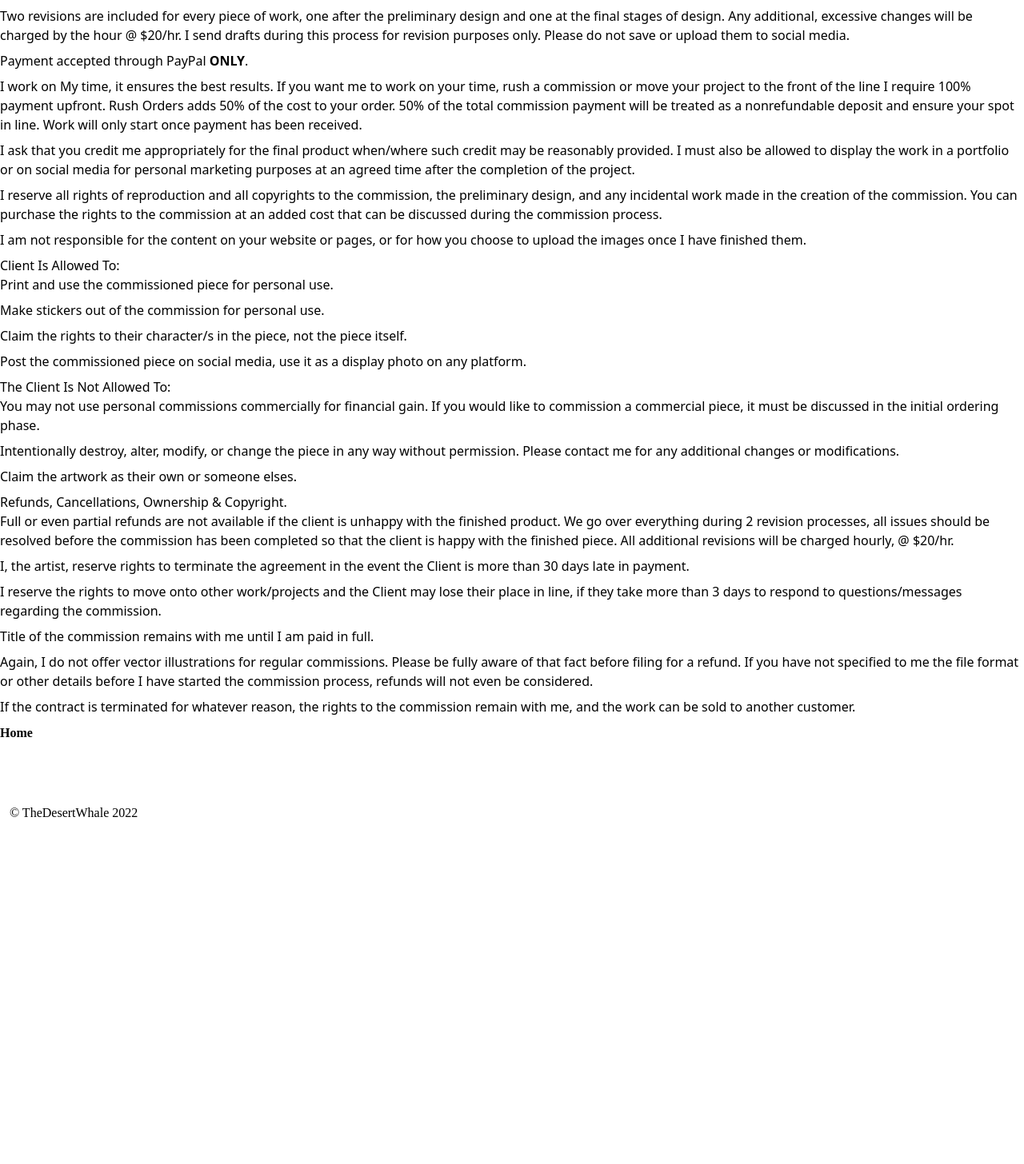
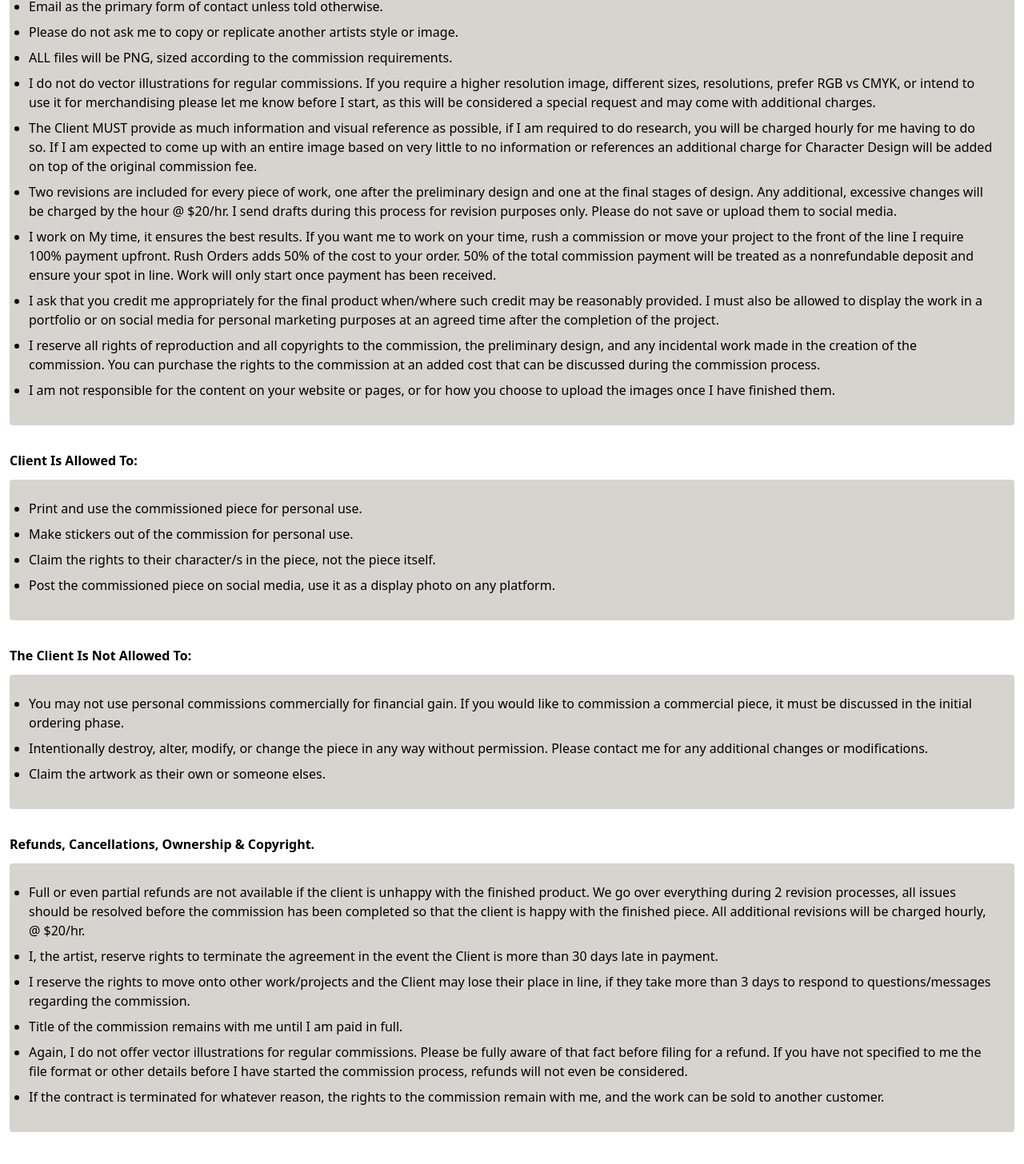
Before and after one commit to Huntthee/next-desert-site, a Next.js app: page /policy in a window 1280 px wide. Shown: the part 387-1843 px from the top of the page at 80% size. Before the commit the page ends 1428 px from the top, so only its background shows below. Built offline with nearby package versions, Linux system fonts and the light colour scheme; a web font is replaced by a local one.

Commit message:
applied styles to mobile policy page

```diff
--- a/pages/components/policy-content.tsx
+++ b/pages/components/policy-content.tsx
@@ -1,47 +1,148 @@
 export default function PolicyContent() {
   return (
     <>
-      <section>
-        <h1>Policy and Terms of Service</h1>
-        <h3>General Working Policy, Please Read Carefully!</h3>
-        <h3>By commissioning me, you acknowledge and agree to the terms stated below.</h3>
-        <ul>
+      <section className="m-2">
+        <h1 className="text-center text-2xl font-bold mt-5">
+          Policy and Terms of Service
+        </h1>
+        <h3 className="text-center text-xl font bold my-5">
+          General Working Policy, Please Read Carefully!
+        </h3>
+        <h3 className="font-bold text-center mb-4">
+          By commissioning me, you acknowledge and agree to the terms stated
+          below.
+        </h3>
+
+        <ul className="bg-shade p-4 list-disc rounded mb-5">
+          <li className="bg-salmon text-center py-3 my-3 list-none">
+            Payment accepted through PayPal <strong>ONLY</strong>.
+          </li>
           <li>I work Monday to Friday</li>
           <li>Email as the primary form of contact unless told otherwise.</li>
-          <li>Please do not ask me to copy or replicate another artists style or image.</li>
-          <li>ALL files will be PNG, sized according to the commission requirements.</li>
-          <li>I do not do vector illustrations for regular commissions. If you require a higher resolution image, different sizes, resolutions, prefer RGB vs CMYK, or intend to use it for merchandising please let me know before I start, as this will be considered a special request and may come with additional charges.</li>
-          <li>The Client MUST provide as much information and visual reference as possible, if I am required to do research, you will be charged hourly for me having to do so. If I am expected to come up with an entire image based on very little to no information or references an additional charge for Character Design will be added on top of the original commission fee.</li>
-          <li>Two revisions are included for every piece of work, one after the preliminary design and one at the final stages of design. Any additional, excessive changes will be charged by the hour @ $20/hr. I send drafts during this process for revision purposes only. Please do not save or upload them to social media.</li>
-          <li>Payment accepted through PayPal <strong>ONLY</strong>.</li>
-          <li>I work on My time, it ensures the best results. If you want me to work on your time, rush a commission or move your project to the front of the line I require 100% payment upfront. Rush Orders adds 50% of the cost to your order. 50% of the total commission payment will be treated as a nonrefundable deposit and ensure your spot in line. Work will only start once payment has been received.</li>
-          <li>I ask that you credit me appropriately for the final product when/where such credit may be reasonably provided. I must also be allowed to display the work in a portfolio or on social media for personal marketing purposes at an agreed time after the completion of the project.</li>
-          <li>I reserve all rights of reproduction and all copyrights to the commission, the preliminary design, and any incidental work made in the creation of the commission. You can purchase the rights to the commission at an added cost that can be discussed during the commission process.</li>
-          <li>I am not responsible for the content on your website or pages, or for how you choose to upload the images once I have finished them.</li>
+          <li>
+            Please do not ask me to copy or replicate another artists style or
+            image.
+          </li>
+          <li>
+            ALL files will be PNG, sized according to the commission
+            requirements.
+          </li>
+          <li>
+            I do not do vector illustrations for regular commissions. If you
+            require a higher resolution image, different sizes, resolutions,
+            prefer RGB vs CMYK, or intend to use it for merchandising please let
+            me know before I start, as this will be considered a special request
+            and may come with additional charges.
+          </li>
+          <li>
+            The Client MUST provide as much information and visual reference as
+            possible, if I am required to do research, you will be charged
+            hourly for me having to do so. If I am expected to come up with an
+            entire image based on very little to no information or references an
+            additional charge for Character Design will be added on top of the
+            original commission fee.
+          </li>
+          <li>
+            Two revisions are included for every piece of work, one after the
+            preliminary design and one at the final stages of design. Any
+            additional, excessive changes will be charged by the hour @ $20/hr.
+            I send drafts during this process for revision purposes only. Please
+            do not save or upload them to social media.
+          </li>
+
+          <li>
+            I work on My time, it ensures the best results. If you want me to
+            work on your time, rush a commission or move your project to the
+            front of the line I require 100% payment upfront. Rush Orders adds
+            50% of the cost to your order. 50% of the total commission payment
+            will be treated as a nonrefundable deposit and ensure your spot in
+            line. Work will only start once payment has been received.
+          </li>
+          <li>
+            I ask that you credit me appropriately for the final product
+            when/where such credit may be reasonably provided. I must also be
+            allowed to display the work in a portfolio or on social media for
+            personal marketing purposes at an agreed time after the completion
+            of the project.
+          </li>
+          <li>
+            I reserve all rights of reproduction and all copyrights to the
+            commission, the preliminary design, and any incidental work made in
+            the creation of the commission. You can purchase the rights to the
+            commission at an added cost that can be discussed during the
+            commission process.
+          </li>
+          <li>
+            I am not responsible for the content on your website or pages, or
+            for how you choose to upload the images once I have finished them.
+          </li>
         </ul>
-        <h3>Client Is Allowed To:</h3>
-        <ul>
+
+        <h3 className="font-bold mb-2">Client Is Allowed To:</h3>
+        <ul className="bg-shade p-4 list-disc rounded mb-5">
           <li>Print and use the commissioned piece for personal use.</li>
           <li>Make stickers out of the commission for personal use.</li>
-          <li>Claim the rights to their character/s in the piece, not the piece itself.</li>
-          <li>Post the commissioned piece on social media, use it as a display photo on any platform.</li>
+          <li>
+            Claim the rights to their character/s in the piece, not the piece
+            itself.
+          </li>
+          <li>
+            Post the commissioned piece on social media, use it as a display
+            photo on any platform.
+          </li>
         </ul>
-        <h3>The Client Is Not Allowed To:</h3>
-        <ul>
-          <li>You may not use personal commissions commercially for financial gain. If you would like to commission a commercial piece, it must be discussed in the initial ordering phase.</li>
-          <li>Intentionally destroy, alter, modify, or change the piece in any way without permission. Please contact me for any additional changes or modifications.</li>
+
+        <h3 className="font-bold mb-2">The Client Is Not Allowed To:</h3>
+        <ul className="bg-shade p-4 list-disc rounded mb-5">
+          <li>
+            You may not use personal commissions commercially for financial
+            gain. If you would like to commission a commercial piece, it must be
+            discussed in the initial ordering phase.
+          </li>
+          <li>
+            Intentionally destroy, alter, modify, or change the piece in any way
+            without permission. Please contact me for any additional changes or
+            modifications.
+          </li>
           <li>Claim the artwork as their own or someone elses.</li>
         </ul>
-        <h3>Refunds, Cancellations, Ownership & Copyright.</h3>
-        <ul>
-          <li>Full or even partial refunds are not available if the client is unhappy with the finished product. We go over everything during 2 revision processes, all issues should be resolved before the commission has been completed so that the client is happy with the finished piece. All additional revisions will be charged hourly, @ $20/hr.</li>
-          <li>I, the artist, reserve rights to terminate the agreement in the event the Client is more than 30 days late in payment.</li>
-          <li>I reserve the rights to move onto other work/projects and the Client may lose their place in line, if they take more than 3 days to respond to questions/messages regarding the commission.</li>
-          <li>Title of the commission remains with me until I am paid in full.</li>
-          <li>Again, I do not offer vector illustrations for regular commissions. Please be fully aware of that fact before filing for a refund. If you have not specified to me the file format or other details before I have started the commission process, refunds will not even be considered.</li>
-          <li>If the contract is terminated for whatever reason, the rights to the commission remain with me, and the work can be sold to another customer.</li>
+
+        <h3 className="font-bold mb-2">Refunds, Cancellations, Ownership & Copyright.</h3>
+        <ul className="bg-shade p-4 list-disc rounded mb-5">
+          <li>
+            Full or even partial refunds are not available if the client is
+            unhappy with the finished product. We go over everything during 2
+            revision processes, all issues should be resolved before the
+            commission has been completed so that the client is happy with the
+            finished piece. All additional revisions will be charged hourly, @
+            $20/hr.
+          </li>
+          <li>
+            I, the artist, reserve rights to terminate the agreement in the
+            event the Client is more than 30 days late in payment.
+          </li>
+          <li>
+            I reserve the rights to move onto other work/projects and the Client
+            may lose their place in line, if they take more than 3 days to
+            respond to questions/messages regarding the commission.
+          </li>
+          <li>
+            Title of the commission remains with me until I am paid in full.
+          </li>
+          <li>
+            Again, I do not offer vector illustrations for regular commissions.
+            Please be fully aware of that fact before filing for a refund. If
+            you have not specified to me the file format or other details before
+            I have started the commission process, refunds will not even be
+            considered.
+          </li>
+          <li>
+            If the contract is terminated for whatever reason, the rights to the
+            commission remain with me, and the work can be sold to another
+            customer.
+          </li>
         </ul>
       </section>
     </>
-  )
+  );
 }
--- a/pages/policy.tsx
+++ b/pages/policy.tsx
@@ -9,11 +9,10 @@ export default function Policy() {
       <nav>
         <Navigation></Navigation>
       </nav>
-      <h1>Policy</h1>
       <PolicyContent></PolicyContent>
-      <Link href="/">
-        <a>Home</a>
-      </Link>
+      <nav>
+        <Navigation></Navigation>
+      </nav>
       <Footer></Footer>
     </>
   );
```
